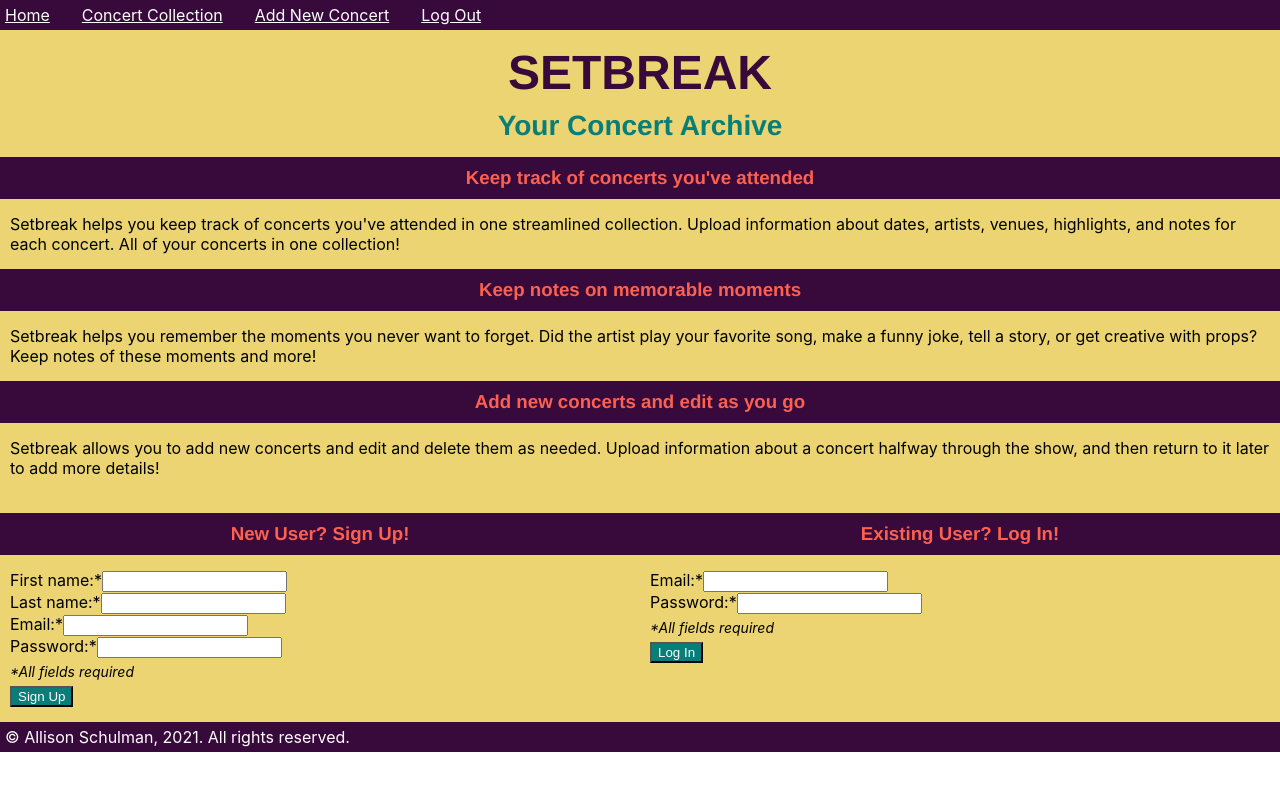
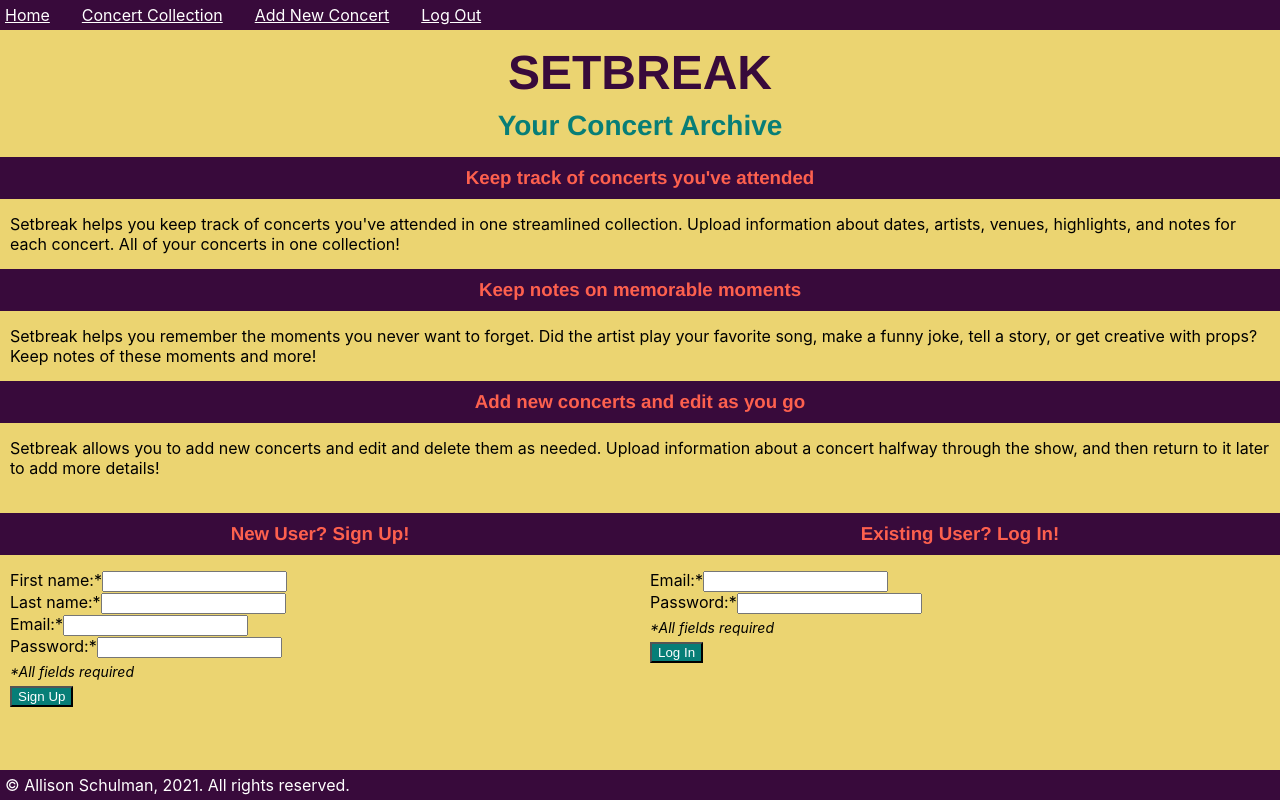
Before and after one commit to sneakin-allie/Setbreak, a React (Create React App) app: page / in a window 1280 px wide. Built offline with nearby package versions, Linux system fonts and the light colour scheme; no server answers; the HTML template or start-up script is replaced by a standard one.

Commit message:
Fixed background to fill up DOM and fix footer to bottom

```diff
--- a/src/App.css
+++ b/src/App.css
@@ -1,3 +1,8 @@
+body {
+    margin: 0;
+    padding: 0;
+}
+
 .App {
     box-sizing: border-box;
 }
@@ -13,6 +18,7 @@
 
 .App {
     background-color: #ebd471;
+    min-height: 100vh;
 }
 
 .App > header {
--- a/src/ConcertItem/ConcertItem.css
+++ b/src/ConcertItem/ConcertItem.css
@@ -13,3 +13,22 @@
 .Concert button {
     margin: 5px;
 }
+
+/* Groups & Items (Mobile first) */
+
+.group {
+    display: flex;
+    flex-direction: column;
+}
+
+.item-double {
+    flex: 1;
+}
+
+/* Groups & Items (Desktop) */
+
+@media all and (min-width: 800px) {
+    .group {
+        flex-direction: row;
+    }
+}
--- a/src/ConcertList/ConcertList.css
+++ b/src/ConcertList/ConcertList.css
@@ -4,7 +4,6 @@
     list-style-type: none;
 }
 
-/* Button needs recentering */
 .Add-new-concert-button-container {
     height: 50px;
     position: relative;
@@ -19,3 +18,22 @@
     -ms-transform: translate(-50%, -50%);
     transform: translate(-50%, -50%);
 }
+
+/* Groups & Items (Mobile first) */
+
+.group {
+    display: flex;
+    flex-direction: column;
+}
+
+.item-double {
+    flex: 1;
+}
+
+/* Groups & Items (Desktop) */
+
+@media all and (min-width: 800px) {
+    .group {
+        flex-direction: row;
+    }
+}
--- a/src/Footer/Footer.css
+++ b/src/Footer/Footer.css
@@ -1,6 +1,9 @@
 .Footer {
     background-color: #380a3b;
     color: white;
+    position: absolute;
+    width: 100%;
+    bottom: 0;
 }
 
 .Footer p {
--- a/src/LoginForm/LoginForm.css
+++ b/src/LoginForm/LoginForm.css
@@ -1,3 +1,7 @@
+.Login {
+    padding-bottom: 30px;
+}
+
 .Login form {
     font-family: -apple-system, BlinkMacSystemFont, 'Segoe UI', Roboto, Oxygen, Ubuntu, Cantarell, 'Open Sans', 'Helvetica Neue', sans-serif;
     margin: 15px 10px;
```
